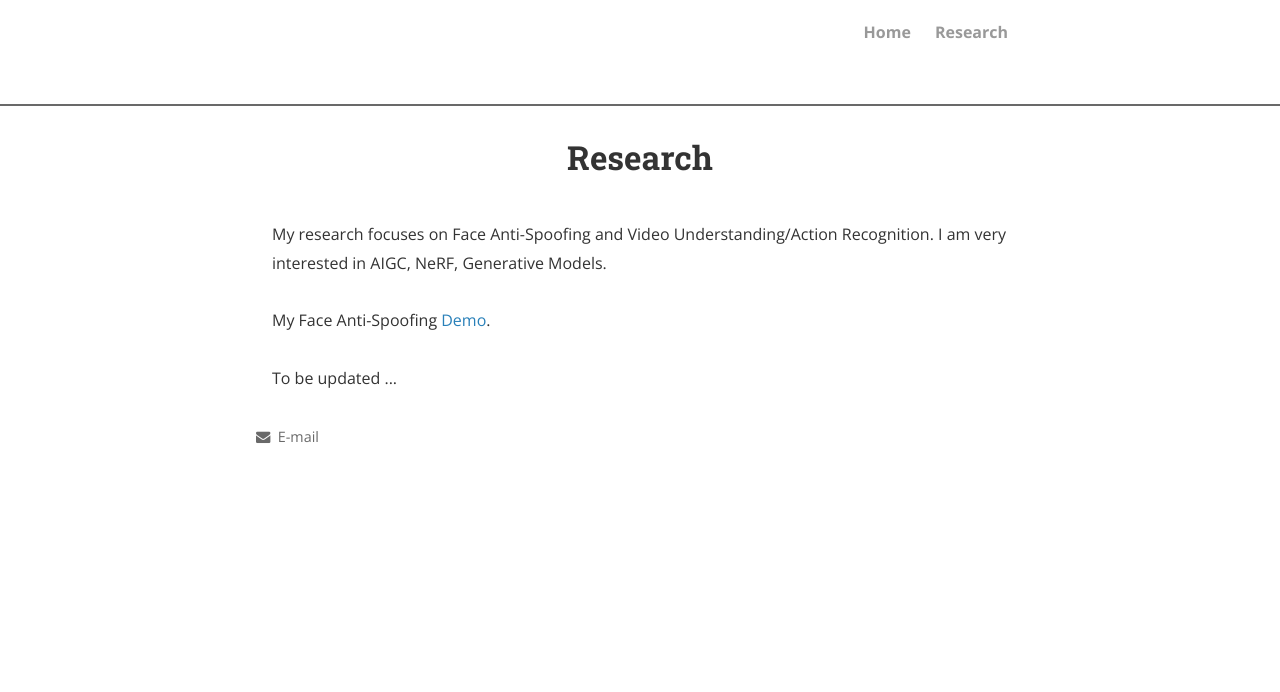
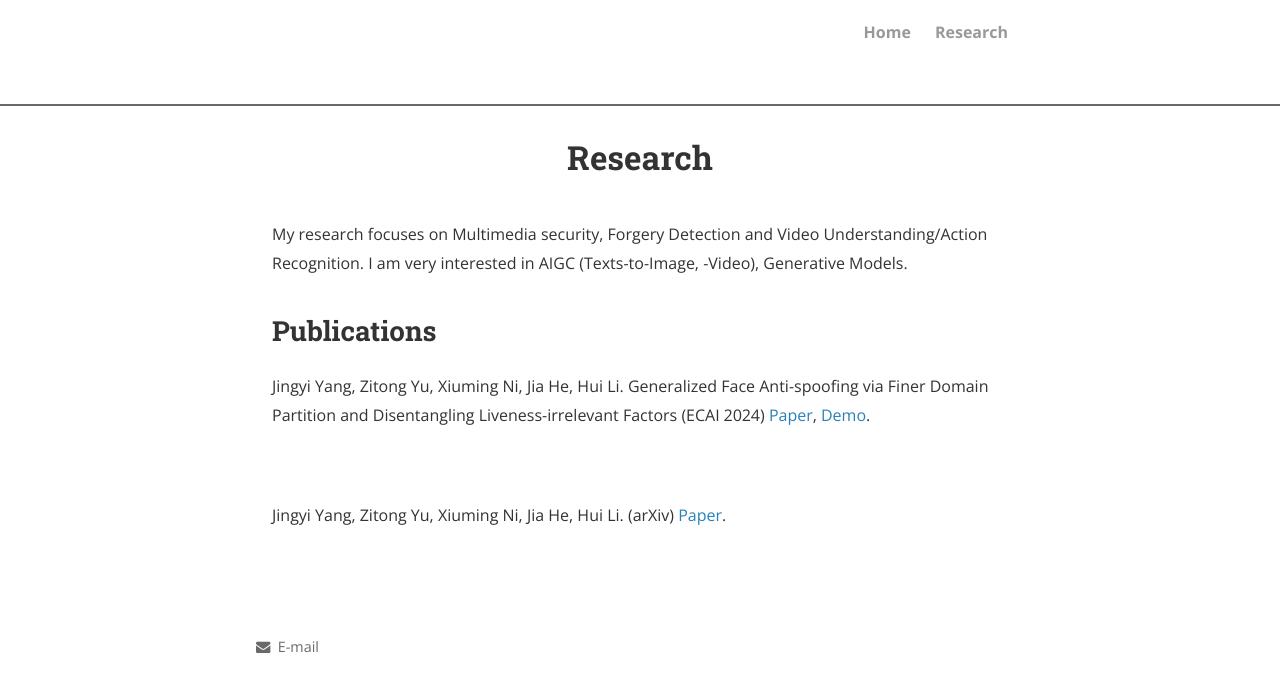
Before and after one commit to yjyddq/yjyddq.github.io, a Jekyll site: the page built from research.html, in a window 1280 px wide. Shown: the top 692 px of the page. Built offline with Jekyll 4.4.1, drawn with Linux system fonts in a browser that asks for light colours; nearby versions of some CDN libraries; comment, search, counter and statistics services are not loaded; a style sheet for code colours, icons or effects is not loaded.

Commit message:
Update research.html

```diff
--- a/research.html
+++ b/research.html
@@ -3,8 +3,13 @@ layout: page
 title: Research
 permalink: /research/
 ---
-My research focuses on Face Anti-Spoofing and Video Understanding/Action Recognition. I am very interested in AIGC, NeRF, Generative Models.
+My research focuses on Multimedia security, Forgery Detection and Video Understanding/Action Recognition. I am very interested in AIGC (Texts-to-Image, -Video), Generative Models.
+
 <br><br>
-My Face Anti-Spoofing <a href="https://yjyddq.github.io/fas.mp4" target="_self">Demo</a>.
+<h2 style="font-weight: bold;">Publications</h2>
+
+<p>Jingyi Yang, Zitong Yu, Xiuming Ni, Jia He, Hui Li. Generalized Face Anti-spoofing via Finer Domain Partition and Disentangling Liveness-irrelevant Factors (ECAI 2024) <a href="https://arxiv.org/abs/2407.08243" target="_self">Paper</a>, <a href="https://yjyddq.github.io/fas.mp4" target="_self">Demo</a>.</p>
 <br><br>
-To be updated ...
+
+<p>Jingyi Yang, Zitong Yu, Xiuming Ni, Jia He, Hui Li. (arXiv) <a href="https://arxiv.org/abs/2408.0767" target="_self">Paper</a>.</p>
+<br><br>
```
